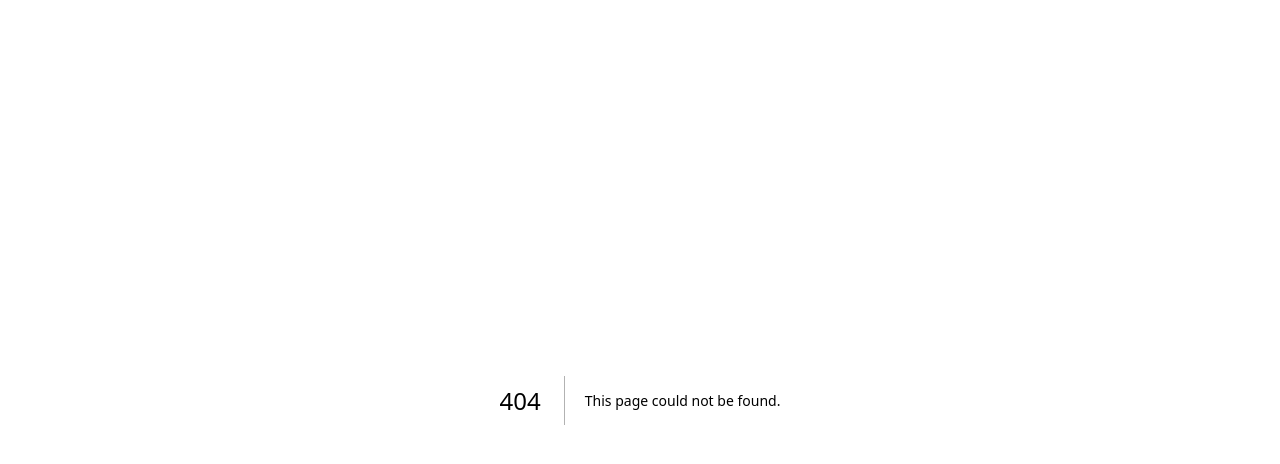
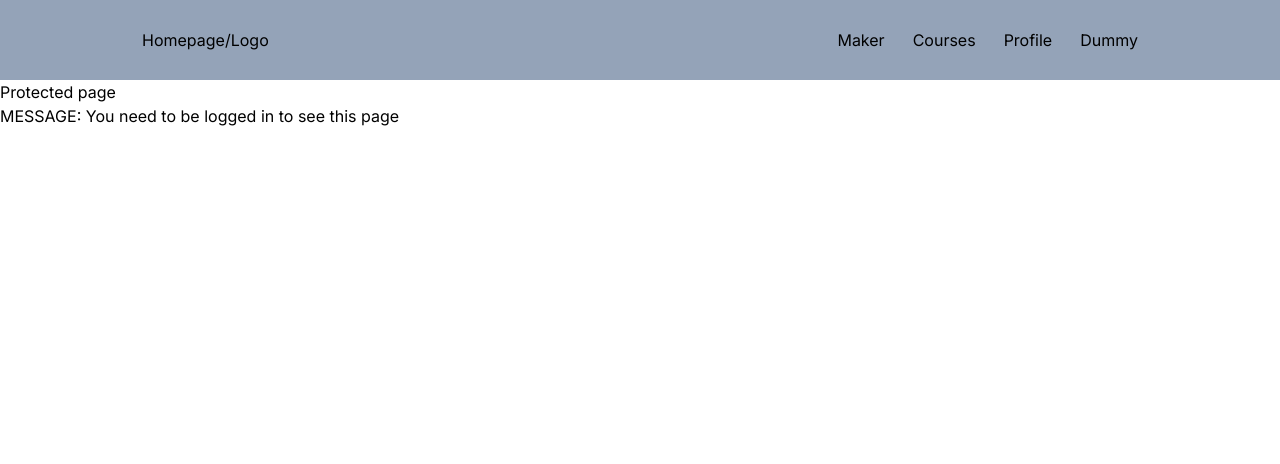
Before and after one commit to DegreeMap/DegreeMap, a Next.js app in the folder next/degreemap/: page /dummy in a window 1280 px wide. Before the commit this address had no page. Shown: the top 464 px of the page. Built offline with nearby package versions, Linux system fonts and the light colour scheme; no server answers.

Commit message:
Added dummy page to demonstrate protected routes on frontend

```diff
--- /dev/null
+++ b/next/degreemap/app/dummy/page.tsx
@@ -0,0 +1,54 @@
+// A page for testing protected routes
+"use client"
+import NavBar from '@/components/nav/navbars';
+
+import { useSession } from 'next-auth/react';
+import React, { useEffect, useState } from 'react';
+
+const Page: React.FC = () => {
+    const { data: session } = useSession();
+    const [msg, setMsg] = useState<string>('');
+    const BAD_KEY = "eyJhbGciOiJIUzI1NiJ9.eyJSb2xlIjoiQWRtaW4iLCJJc3N1ZXIiOiJJc3N1ZXIiLCJVc2VybmFtZSI6IkphdmFJblVzZSIsImV4cCI6MTcyMDA0MjA1OSwiaWF0IjoxNzIwMDQyMDU5fQ.UfltFEauBbLi52-_IvC5djYM41vK9F-9pukgkmNx85Q"
+
+    const getData = async () => {
+        const res = await fetch('http://localhost:8080/api/dummy/hello', {
+            method: 'GET',
+            headers: {
+                // "Authorization": "Bearer " + BAD_KEY,
+                "Authorization": "Bearer " + session?.user.accessToken,
+            }
+        });
+
+        if (!res.ok) {
+            return res.status === 401 ? "Unauthorized, so you can't see it :(" : 'Backend error: ' + res.status;
+        }
+
+        const data = await res.json();
+        return data.message;
+    }
+
+    useEffect(() => {
+        if (session) {
+            getData().then(data => {
+                setMsg(data);
+            }).catch(err => {
+                console.error(err);
+                setMsg('An error occurred');
+            });
+        } else {
+            setMsg('You need to be logged in to see this page');
+        }
+    }, [session]);
+
+    return (
+        <>
+            <NavBar></NavBar>
+            <div>
+                <h1>Protected page</h1>
+                <h2>MESSAGE: {msg}</h2>
+            </div>
+        </>
+    );
+};
+
+export default Page;
--- a/next/degreemap/app/page.tsx
+++ b/next/degreemap/app/page.tsx
@@ -27,6 +27,7 @@ export default function Home() {
         <p>home page! :)</p>
         <NavItem navData={{name: "Maker", link: "/maker"}}></NavItem>
         <NavItem navData={{name: "Courses", link: "/courses"}}></NavItem>
+        <NavItem navData={{name: "Dummy", link: "/dummy"}}></NavItem>
       </div>
     </div>
   );
--- a/next/degreemap/components/nav/navbars.tsx
+++ b/next/degreemap/components/nav/navbars.tsx
@@ -18,6 +18,7 @@ export default function NavBar({navItems}: NavBarProps) {
         { name: "Maker", link: "/maker" },
         { name: "Courses", link: "/courses" },
         { name: "Profile", link: "/profile" },
+        { name: "Dummy", link: "/dummy" }
     ];
     // defaultNavData = [
     //     { name: "Maker", link: "/maker" },
```
